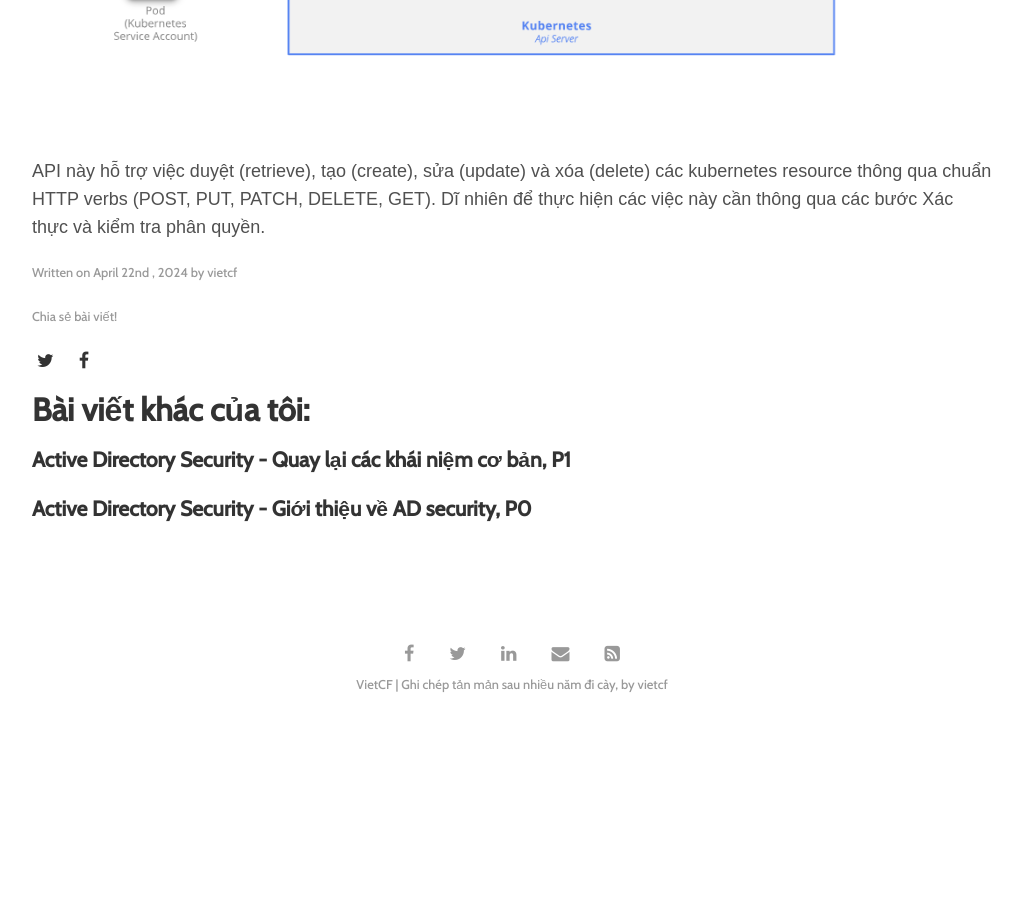
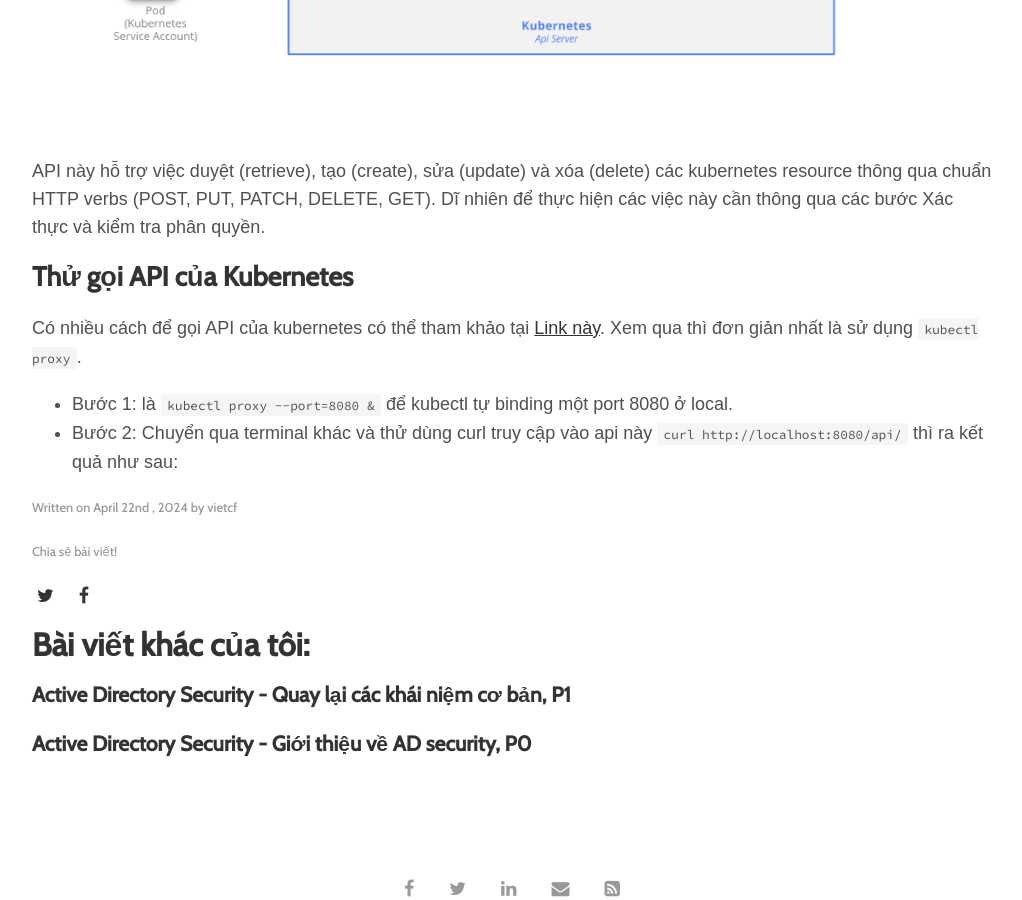
Before and after one commit to vietcf/vietchoi, a Jekyll site: the page built from _posts/2024-04-22-kubernetes-in-the-depth.md, in a window 1280 px wide and 900 px high, scrolled down 2630 px. Shown: the whole window, without its empty margins (128-1150 px from the left). Built offline with Jekyll 4.4.1, drawn with Linux system fonts in a browser that asks for light colours; some web fonts are replaced; before the commit the page ends 3361 px from its top, so only the background shows below that.

Commit message:
update kubertes p1

````diff
--- a/_posts/2024-04-22-kubernetes-in-the-depth.md
+++ b/_posts/2024-04-22-kubernetes-in-the-depth.md
@@ -36,3 +36,10 @@ Kubernetes API là một HTTP RESTful API. Được Expose trên Control Node ch
 ![Kubernetes Authen Author]({{site.url}}/assets/img/2024/04/22/1-Kubernetes-authen-author-01.png)
 
 API này hỗ trợ việc duyệt (retrieve), tạo (create), sửa (update) và xóa (delete) các kubernetes resource thông qua chuẩn HTTP verbs (POST, PUT, PATCH, DELETE, GET). Dĩ nhiên để thực hiện các việc này cần thông qua các bước Xác thực và kiểm tra phân quyền.
+
+## Thử gọi API của Kubernetes
+
+Có nhiều cách để gọi API của kubernetes có thể tham khảo tại [Link này](https://kubernetes.io/docs/tasks/administer-cluster/access-cluster-api/). Xem qua thì đơn giản nhất là sử dụng ```kubectl proxy```.
+
+* Bước 1:  là ```kubectl proxy --port=8080 &``` để kubectl tự binding một port 8080 ở local.
+* Bước 2: Chuyển qua terminal khác và thử dùng curl truy cập vào api này ```curl http://localhost:8080/api/``` thì ra kết quả như sau:
````
